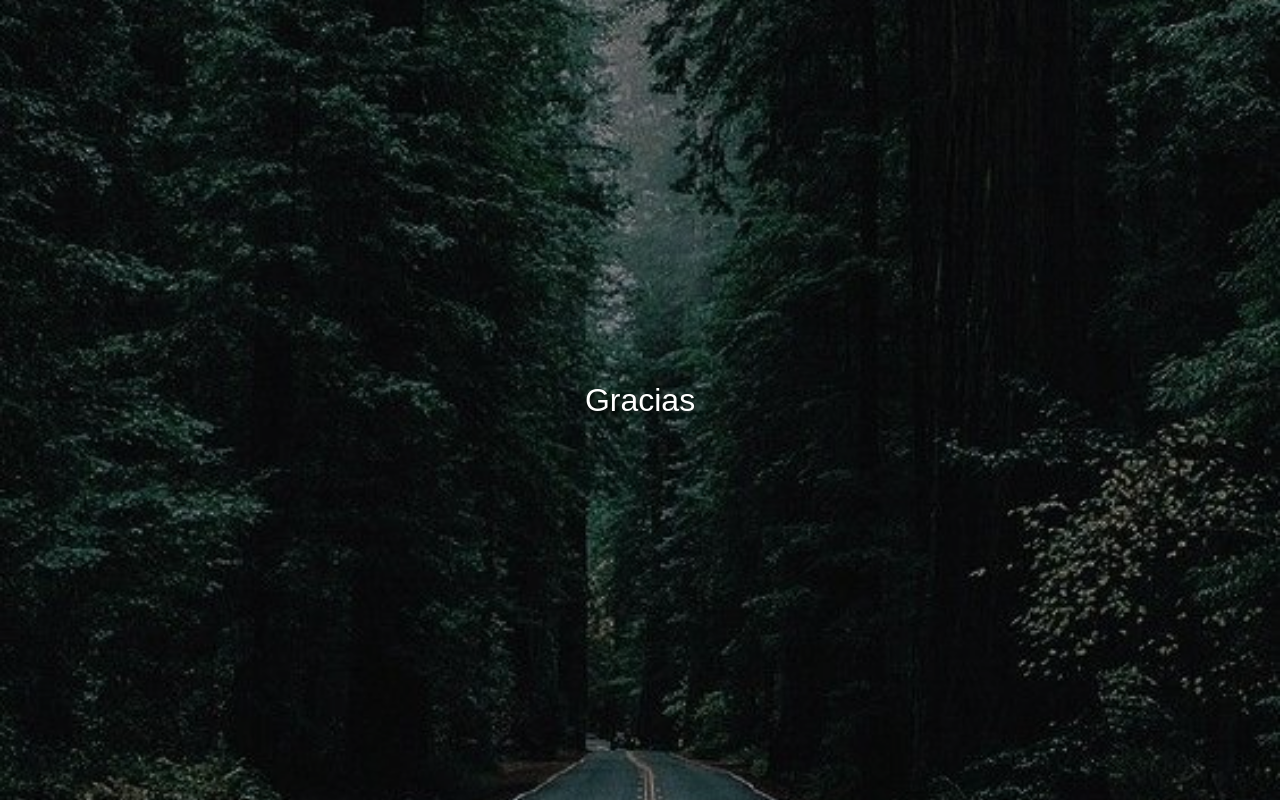
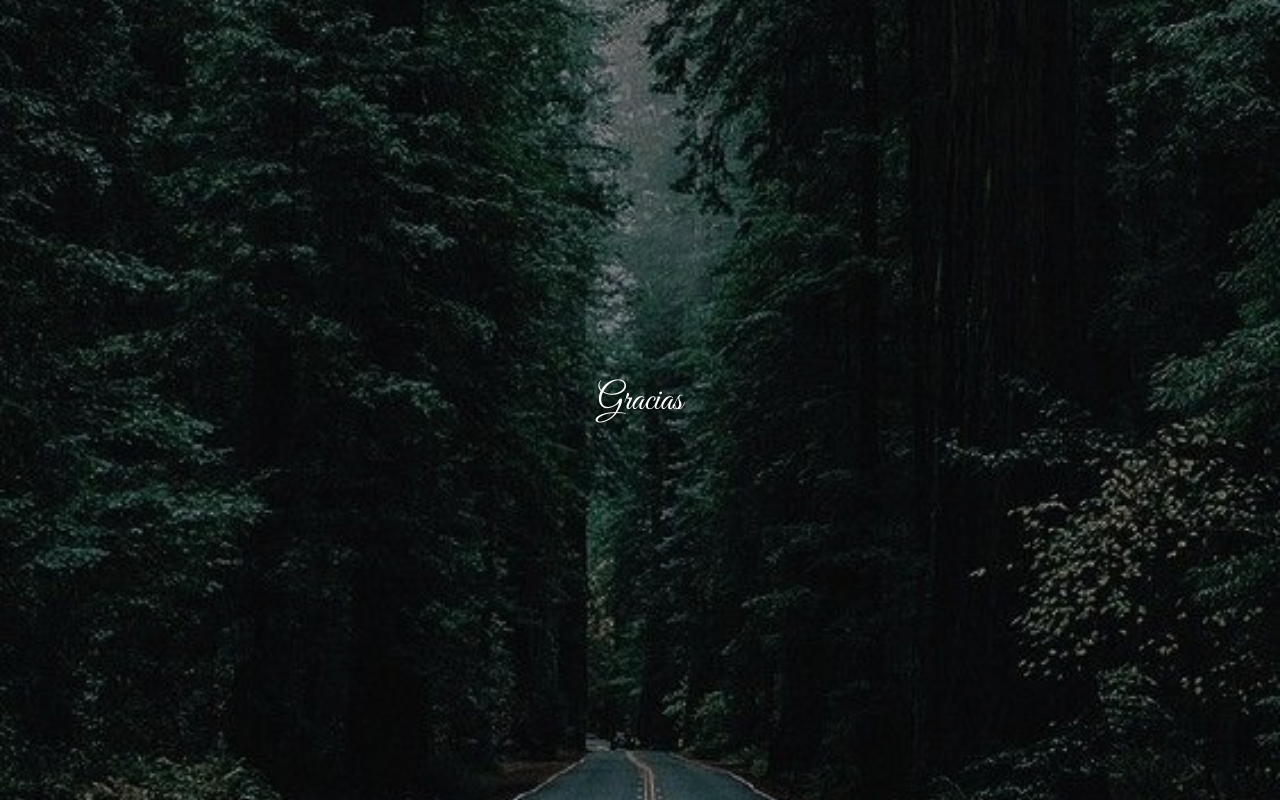
Before and after one commit to KevinMG20/4u, a plain HTML site: page index.html in a window 1280 px wide. Drawn offline with Linux system fonts and the light colour scheme.

Commit message:
Cambio de fuente

```diff
--- a/index.html
+++ b/index.html
@@ -6,6 +6,9 @@
     <meta name="viewport" content="width=device-width, initial-scale=1.0">
     <title>Tú</title>
     <link rel="stylesheet" href="styles.css">
+    <link rel="preconnect" href="https://fonts.googleapis.com">
+    <link rel="preconnect" href="https://fonts.gstatic.com" crossorigin>
+    <link href="https://fonts.googleapis.com/css2?family=Great+Vibes&display=swap" rel="stylesheet">
 </head>
 
 <body>
--- a/styles.css
+++ b/styles.css
@@ -7,6 +7,8 @@ body, html {
     overflow: hidden;
     font-family: Arial, sans-serif;
     background-color: black;
+    font-family: "Great Vibes", cursive;
+    font-size: large;
 }
 
 .container {
```
